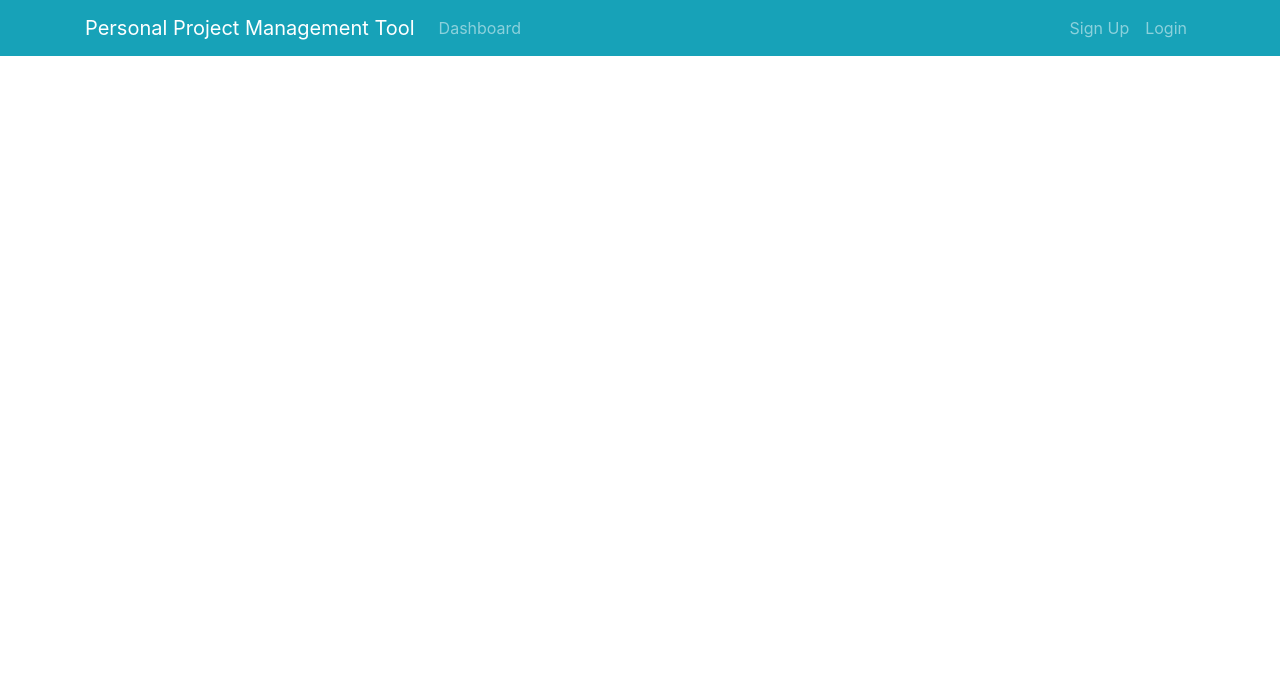
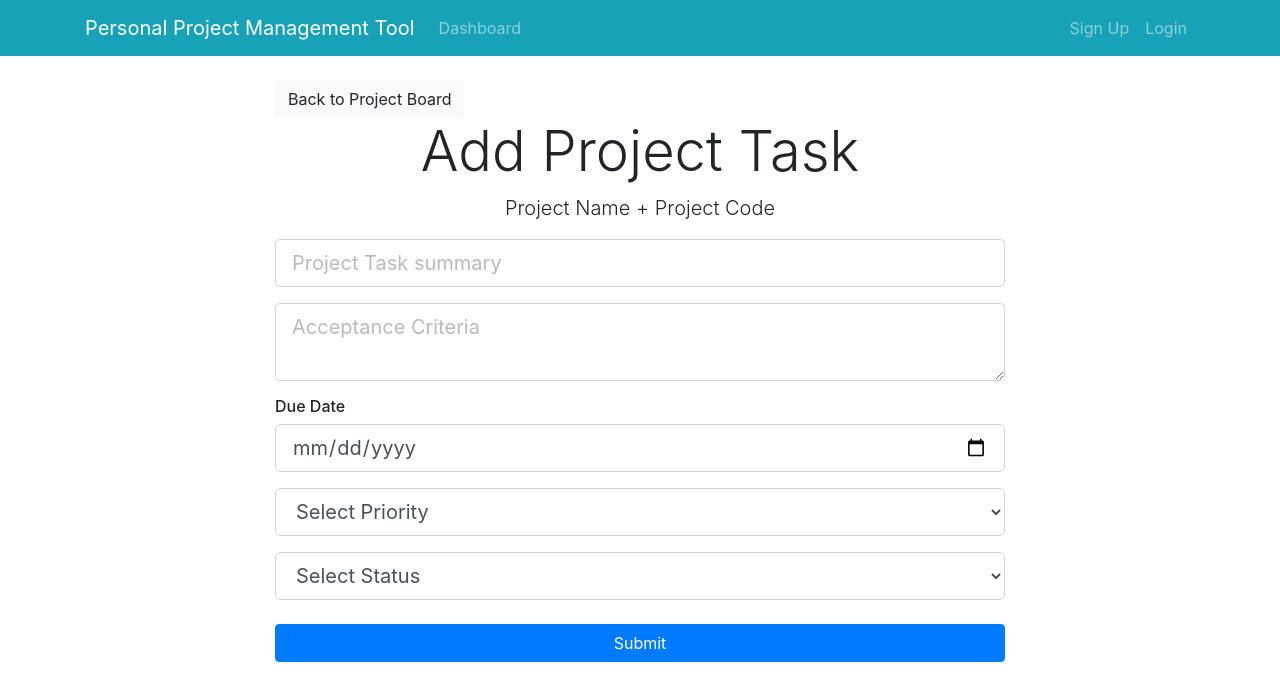
Before and after one commit to yvonnkr/ppm-tool-fullstack-java-react-redux, a React (Create React App) app in the folder ppmtool-client/: page /addProjectTask/1 in a window 1280 px wide. Shown: the top 700 px of the page. Built offline with nearby package versions, Linux system fonts and the light colour scheme.

Commit message:
Routes to ProjectBoard and AddProjectTask and jsx

```diff
--- a/ppmtool-client/src/App.js
+++ b/ppmtool-client/src/App.js
@@ -7,6 +7,8 @@
 import Header from "./components/layout/Header";
 import AddProject from "./components/project/AddProject";
 import UpdateProject from "./components/project/UpdateProject";
+import ProjectBoard from "./components/projectBoard/ProjectBoard";
+import AddProjectTask from "./components/projectBoard/projectTasks/AddProjectTask";
 
 import "./App.css";
 import "bootstrap/dist/css/bootstrap.min.css";
@@ -20,6 +22,8 @@
           <Route exact path="/dashboard" component={Dashboard} />
           <Route exact path="/addProject" component={AddProject} />
           <Route exact path="/updateProject/:id" component={UpdateProject} />
+          <Route exact path="/projectBoard/:id" component={ProjectBoard} />
+          <Route exact path="/addProjectTask/:id" component={AddProjectTask} />
           <Route exact path="/" component={Dashboard} />
         </div>
       </BrowserRouter>
--- a/ppmtool-client/src/components/project/ProjectItem.js
+++ b/ppmtool-client/src/components/project/ProjectItem.js
@@ -27,11 +27,11 @@
 
           <div className="col-md-4  d-lg-block">
             <ul className="list-group">
-              <a href="#">
+              <Link to={`/projectBoard/${projectIdentifier}`}>
                 <li className="list-group-item board">
                   <i className="fa fa-flag-checkered pr-1"> Project Board </i>
                 </li>
-              </a>
+              </Link>
 
               <Link to={`/updateProject/${projectIdentifier}`}>
                 <li className="list-group-item update">
--- a/ppmtool-client/src/components/projectBoard/ProjectBoard.js
+++ b/ppmtool-client/src/components/projectBoard/ProjectBoard.js
@@ -1,9 +1,75 @@
 import React from "react";
+import { useParams, Link } from "react-router-dom";
 
 const ProjectBoard = () => {
+  const { id } = useParams();
+
   return (
-    <div>
-      <h1>Project board</h1>
+    <div className="container">
+      <Link to={`/addProjectTask/${id}`} className="btn btn-info mb-3">
+        <i className="fas fa-plus-circle"> Create Project Task</i>
+      </Link>
+      <br />
+      <hr />
+      {
+        // <!-- Backlog STARTS HERE -->
+      }
+      <div className="container">
+        <div className="row">
+          <div className="col-md-4">
+            <div className="card text-center mb-2">
+              <div className="card-header bg-secondary text-white">
+                <h3>TO DO</h3>
+              </div>
+            </div>
+            {
+              // <!-- SAMPLE PROJECT TASK STARTS HERE -->
+            }
+            <div className="card mb-1 bg-light">
+              <div className="card-header text-primary">
+                ID: projectSequence -- Priority: priorityString
+              </div>
+              <div className="card-body bg-light">
+                <h5 className="card-title">project_task.summary</h5>
+                <p className="card-text text-truncate ">
+                  project_task.acceptanceCriteria
+                </p>
+                <a href="" className="btn btn-info">
+                  View / Update
+                </a>
+
+                <button className="btn btn-danger ml-4">Delete</button>
+              </div>
+            </div>
+
+            {
+              // <!-- SAMPLE PROJECT TASK ENDS HERE -->
+            }
+          </div>
+          <div className="col-md-4">
+            <div className="card text-center mb-2">
+              <div className="card-header bg-info text-white">
+                <h3>In Progress</h3>
+              </div>
+            </div>
+            {
+              //  <!-- SAMPLE PROJECT TASK STARTS HERE -->
+              //         <!-- SAMPLE PROJECT TASK ENDS HERE -->
+            }
+          </div>
+          <div className="col-md-4">
+            <div className="card text-center mb-2">
+              <div className="card-header bg-success text-white">
+                <h3>Done</h3>
+              </div>
+            </div>
+            {
+              // <!-- SAMPLE PROJECT TASK STARTS HERE -->
+              // <!-- SAMPLE PROJECT TASK ENDS HERE -->
+            }
+          </div>
+        </div>
+      </div>
     </div>
   );
 };
--- a/ppmtool-client/src/components/projectBoard/projectTasks/AddProjectTask.js
+++ b/ppmtool-client/src/components/projectBoard/projectTasks/AddProjectTask.js
@@ -1,9 +1,69 @@
 import React from "react";
+import { useParams, Link } from "react-router-dom";
 
 const AddProjectTask = () => {
+  const { id } = useParams();
+
   return (
-    <div>
-      <h1>Add Project Task Form</h1>
+    <div className="add-PBI">
+      <div className="container">
+        <div className="row">
+          <div className="col-md-8 m-auto">
+            <Link to={`/projectBoard/${id}`} className="btn btn-light">
+              Back to Project Board
+            </Link>
+            <h4 className="display-4 text-center">Add Project Task</h4>
+            <p className="lead text-center">Project Name + Project Code</p>
+            <form>
+              <div className="form-group">
+                <input
+                  type="text"
+                  className="form-control form-control-lg"
+                  name="summary"
+                  placeholder="Project Task summary"
+                />
+              </div>
+              <div className="form-group">
+                <textarea
+                  className="form-control form-control-lg"
+                  placeholder="Acceptance Criteria"
+                  name="acceptanceCriteria"
+                />
+              </div>
+              <h6>Due Date</h6>
+              <div className="form-group">
+                <input
+                  type="date"
+                  className="form-control form-control-lg"
+                  name="dueDate"
+                />
+              </div>
+              <div className="form-group">
+                <select
+                  className="form-control form-control-lg"
+                  name="priority"
+                >
+                  <option value={0}>Select Priority</option>
+                  <option value={1}>High</option>
+                  <option value={2}>Medium</option>
+                  <option value={3}>Low</option>
+                </select>
+              </div>
+
+              <div className="form-group">
+                <select className="form-control form-control-lg" name="status">
+                  <option value="">Select Status</option>
+                  <option value="TO_DO">TO DO</option>
+                  <option value="IN_PROGRESS">IN PROGRESS</option>
+                  <option value="DONE">DONE</option>
+                </select>
+              </div>
+
+              <input type="submit" className="btn btn-primary btn-block mt-4" />
+            </form>
+          </div>
+        </div>
+      </div>
     </div>
   );
 };
```
